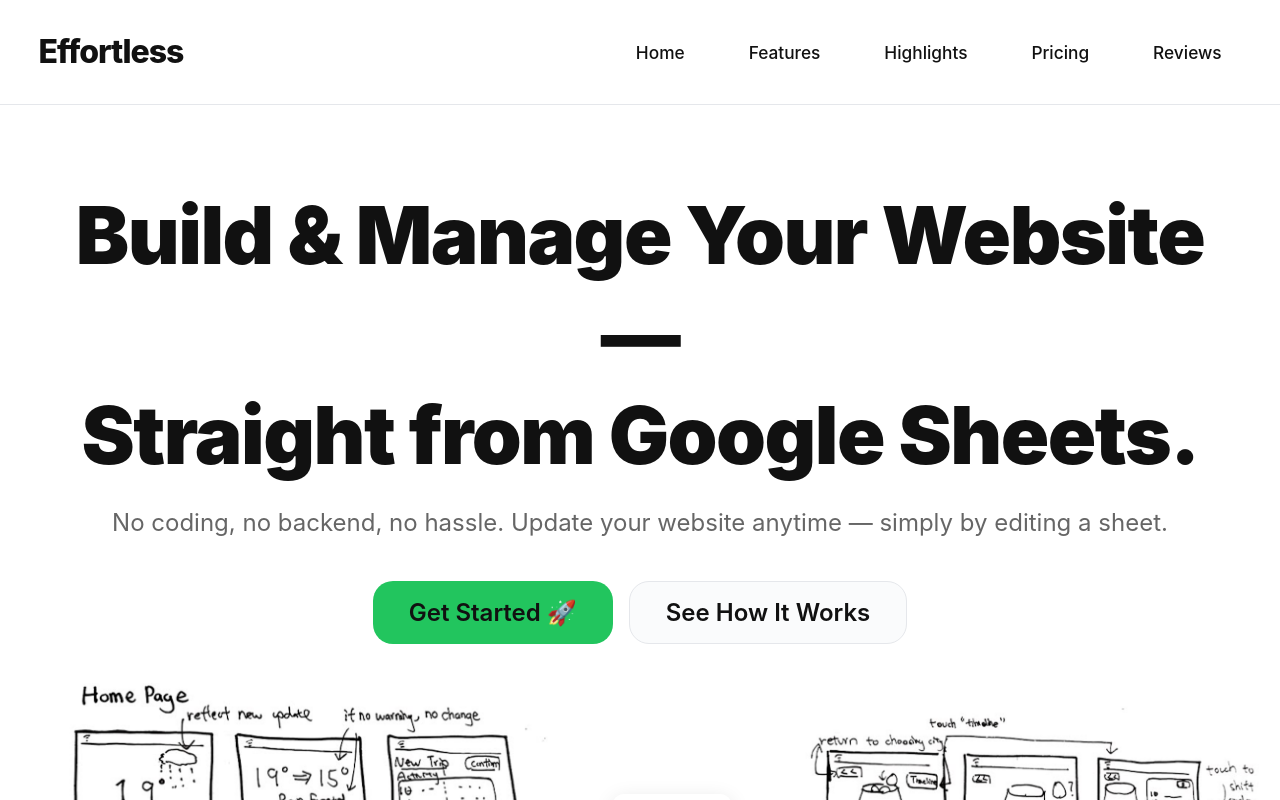
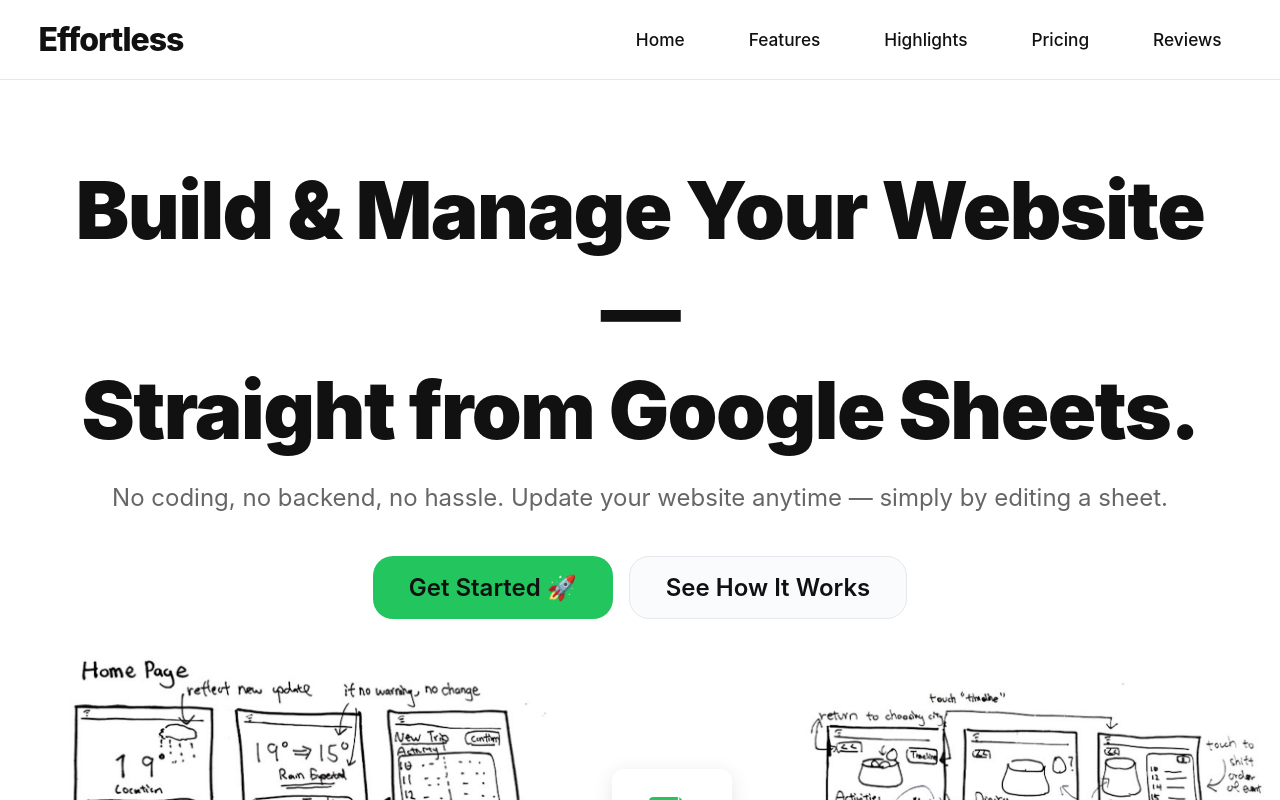
Before and after one commit to CraveInn/effortlessv2, a React (Create React App) app: page / in a window 1280 px wide. Shown: the top 800 px of the page. Built offline with nearby package versions, Linux system fonts and the light colour scheme.

Commit message:
inital commit

```diff
--- a/src/components/organisms/Navbar/Navbar.css
+++ b/src/components/organisms/Navbar/Navbar.css
@@ -8,6 +8,7 @@
   position: sticky;
   top: 0;
   z-index: 100;
+  height: var(--navbar-height, 80px);
 }
 .logo h1 {
   font-size: 2rem;
--- a/src/components/organisms/Navbar/Navbar.js
+++ b/src/components/organisms/Navbar/Navbar.js
@@ -26,7 +26,14 @@ const Navbar = () => {
       // If we're already on home page, just scroll to the section
       const el = document.getElementById(sectionId);
       if (el) {
-        el.scrollIntoView({ behavior: 'smooth', block: 'start' });
+        const navbarHeight = parseInt(getComputedStyle(document.documentElement).getPropertyValue('--navbar-height')) || 80;
+        const elementPosition = el.getBoundingClientRect().top;
+        const offsetPosition = elementPosition + window.pageYOffset - navbarHeight;
+
+        window.scrollTo({
+          top: offsetPosition,
+          behavior: 'smooth'
+        });
       }
     }
   };
@@ -47,7 +54,14 @@ const Navbar = () => {
       const sectionId = location.state.scrollTo;
       const el = document.getElementById(sectionId);
       if (el) {
-        el.scrollIntoView({ behavior: 'smooth', block: 'start' });
+        const navbarHeight = parseInt(getComputedStyle(document.documentElement).getPropertyValue('--navbar-height')) || 80;
+        const elementPosition = el.getBoundingClientRect().top;
+        const offsetPosition = elementPosition + window.pageYOffset - navbarHeight;
+
+        window.scrollTo({
+          top: offsetPosition,
+          behavior: 'smooth'
+        });
       }
     }
   }, [location]);
--- a/src/index.css
+++ b/src/index.css
@@ -74,6 +74,9 @@
   --shadow-md: 0 4px 6px -1px rgba(0, 0, 0, 0.1), 0 2px 4px -1px rgba(0, 0, 0, 0.06);
   --shadow-lg: 0 10px 15px -3px rgba(0, 0, 0, 0.1), 0 4px 6px -2px rgba(0, 0, 0, 0.05);
   --shadow-xl: 0 20px 25px -5px rgba(0, 0, 0, 0.1), 0 10px 10px -5px rgba(0, 0, 0, 0.04);
+
+  --navbar-height: 80px;
+  --scroll-offset: calc(var(--navbar-height) + 20px);
 }
 
 * {
@@ -268,6 +271,11 @@ input:focus, textarea:focus {
   position: relative;
   padding: var(--spacing-24) 0;
   overflow: hidden;
+  scroll-margin-top: var(--scroll-offset);
+}
+
+[id] {
+  scroll-margin-top: var(--scroll-offset);
 }
 
 .section::before {
```
